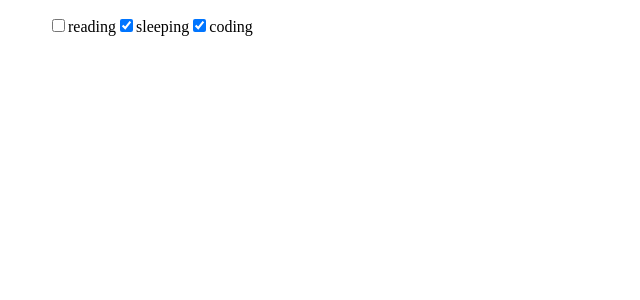
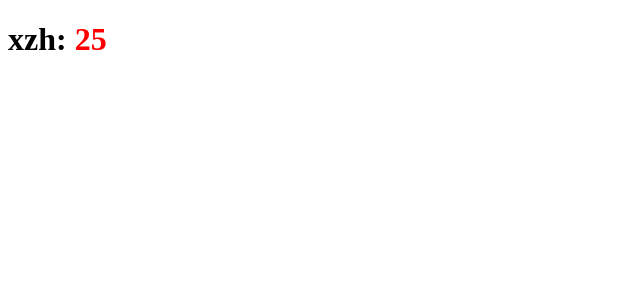
Before and after one commit to xzhc/React-Beginner, a React (Vite) app in the folder first-react-app/: page / in a window 1280 px wide. Shown: the top 300 px of the page, without its empty margins (0-640 px from the left). Built offline with nearby package versions, Linux system fonts and the light colour scheme.

Commit message:
declarative vs imperative

```diff
--- a/first-react-app/src/App.jsx
+++ b/first-react-app/src/App.jsx
@@ -1,6 +1,6 @@
 import { MyNameFunc } from "./MyNameFunc";
 import { TodoList } from "./TodoList";
-
+import { User } from "./User";
 function App() {
   return (
     <div>
@@ -10,7 +10,8 @@ function App() {
       {/* <MyNameFunc name="xzh4" isProgrammer /> */}
       {/* <MyNameFunc>itsxzh</MyNameFunc> */}
 
-      <TodoList />
+      {/* <TodoList /> */}
+      <User name="xzh" age={25} />
     </div>
   );
 }
--- /dev/null
+++ b/first-react-app/src/User.jsx
@@ -0,0 +1,23 @@
+export function User({ name, age }) {
+  return (
+    //declarative
+    <h1>
+      {name}: <span style={{ color: "red" }}>{age}</span>
+    </h1>
+  );
+}
+
+//imperative
+//create H1
+const name = "xzh";
+const age = 25;
+const h1 = document.createElement("h1");
+//put name in h1
+h1.innerText = { name };
+//create span in h1 that is red
+const span = document.createElement("span");
+span.style.color = "red";
+//put age in span
+span.innerText = { age };
+//put span in h1
+h1.appendChild(span);
```
